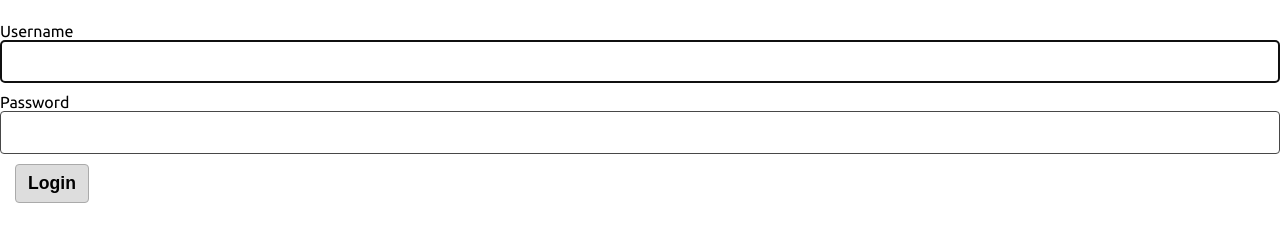
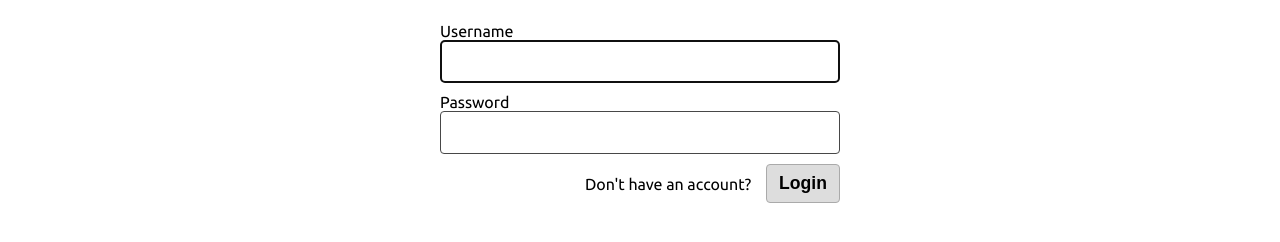
Before and after one commit to thinkful-ei-cheetah/spaced-repetition-client-nick-rahim, a React app: page /login in a window 1280 px wide. Shown: the part 148-390 px from the top of the page. Built offline with nearby package versions, Linux system fonts and the light colour scheme.

Commit message:
add style for log in incl. form error

```diff
--- a/src/components/App/App.css
+++ b/src/components/App/App.css
@@ -11,3 +11,7 @@ h2 {
   text-align: center;
   margin: 50px auto 25px auto;
 }
+
+.error {
+  color: red;
+}
--- a/src/components/Header/Header.css
+++ b/src/components/Header/Header.css
@@ -1,4 +1,5 @@
 .Header {
+  color: white;
   background-color: black;
   height: 40px;
   display: flex;
--- /dev/null
+++ b/src/components/LoginForm/LoginForm.css
@@ -0,0 +1,21 @@
+.LoginForm {
+  width: 400px;
+  margin: 0 auto;
+}
+
+.LoginForm__footer {
+  display: flex;
+  flex: 1;
+  align-items: center;
+  justify-content: flex-end;
+}
+
+.LoginForm__link {
+  color: black;
+  text-decoration: none;
+}
+
+.LoginForm__link:hover {
+  text-decoration: underline;
+  color: dodgerblue;
+}
--- a/src/components/LoginForm/LoginForm.js
+++ b/src/components/LoginForm/LoginForm.js
@@ -1,8 +1,10 @@
 import React, { Component } from 'react'
+import { Link } from 'react-router-dom'
 import { Input, Label } from '../Form/Form'
 import AuthApiService from '../../services/auth-api-service'
 import UserContext from '../../contexts/UserContext'
 import Button from '../Button/Button'
+import './LoginForm.css'
 
 class LoginForm extends Component {
   static defaultProps = {
@@ -47,7 +49,7 @@ class LoginForm extends Component {
         className='LoginForm'
         onSubmit={this.handleSubmit}
       >
-        <div role='alert'>
+        <div className='error' role='alert'>
           {error && <p>{error}</p>}
         </div>
         <div>
@@ -72,9 +74,12 @@ class LoginForm extends Component {
             required
           />
         </div>
-        <Button type='submit'>
-          Login
-        </Button>
+        <footer className='LoginForm__footer'>
+          <Link className='LoginForm__link' to='/register'>Don't have an account?</Link>
+          <Button type='submit'>
+            Login
+          </Button>
+        </footer>
       </form>
     )
   }
--- a/src/components/RegistrationForm/RegistrationForm.js
+++ b/src/components/RegistrationForm/RegistrationForm.js
@@ -44,7 +44,7 @@ class RegistrationForm extends Component {
         className='RegistrationForm'
         onSubmit={this.handleSubmit}
       >
-        <div role='alert'>
+        <div className='error' role='alert'>
           {error && <p>{error}</p>}
         </div>
         <div>
```
